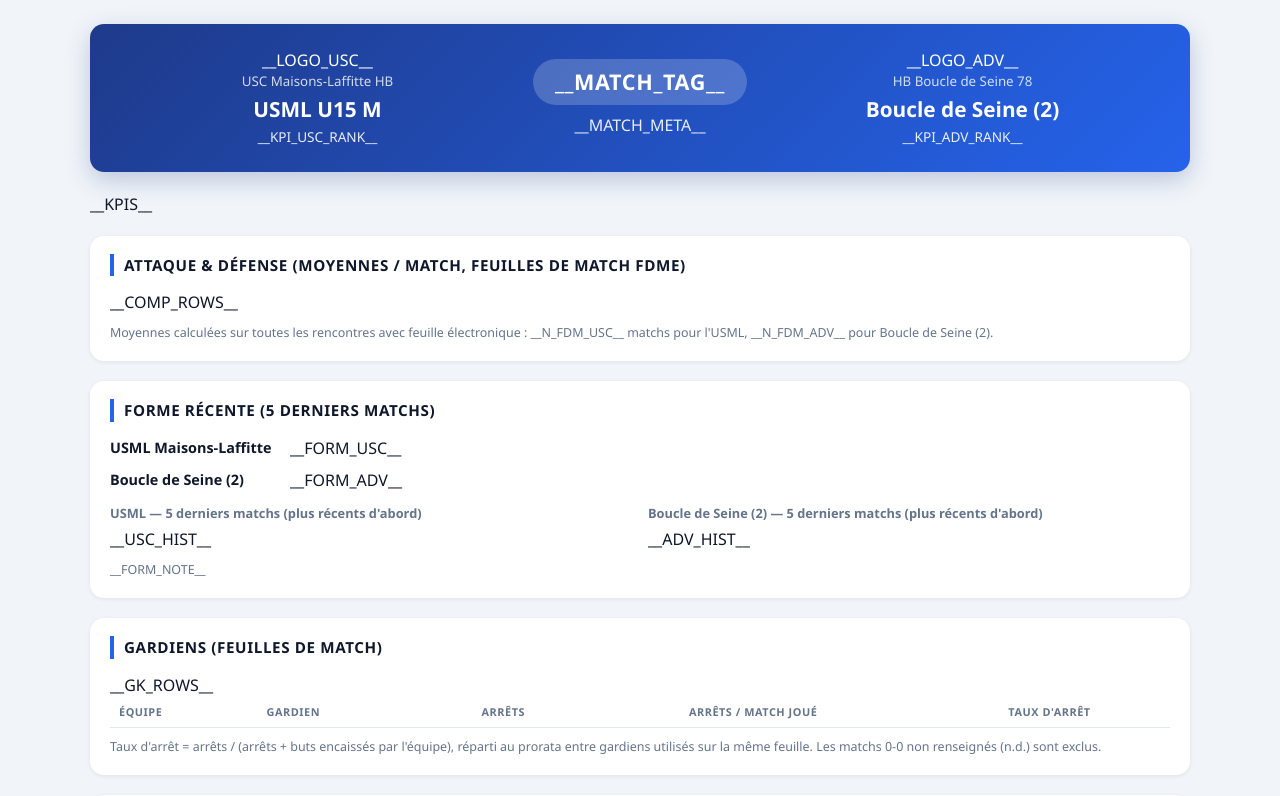
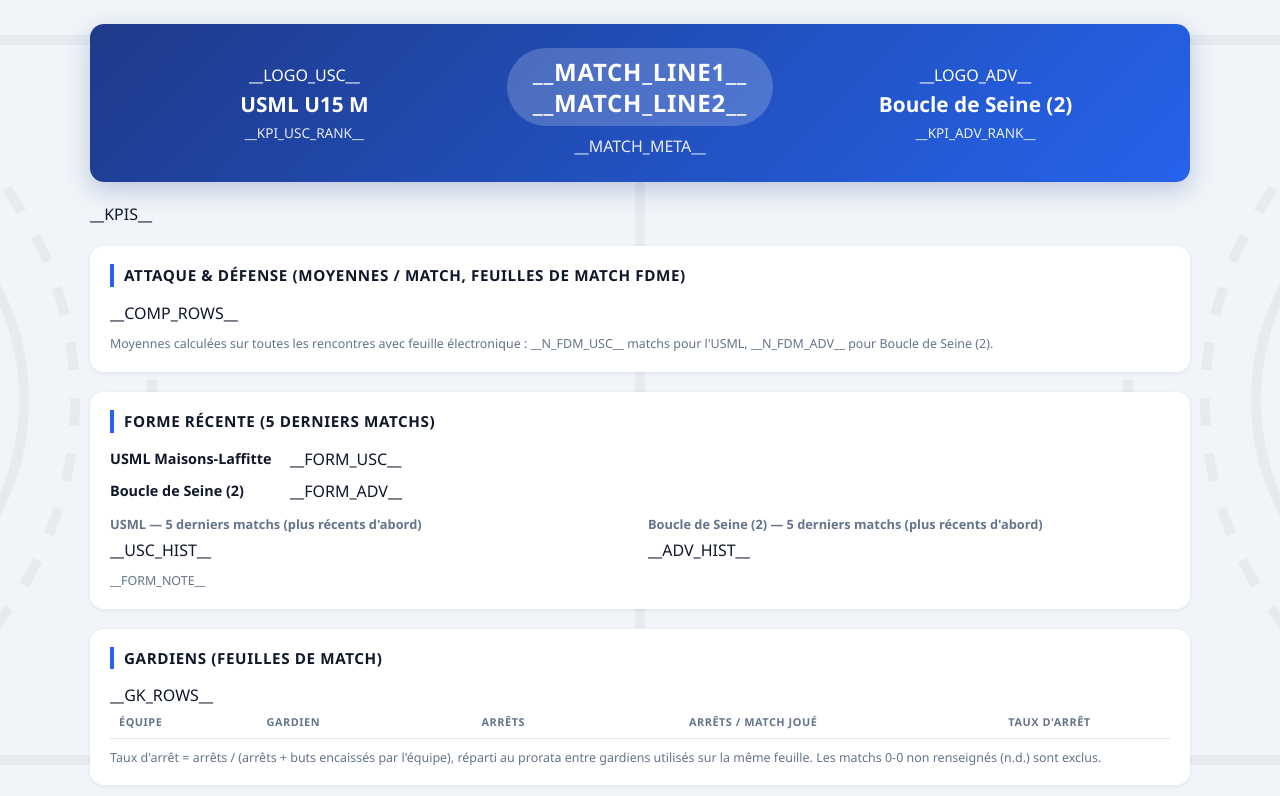
Before and after one commit to AlfRal-dev/U15Masc, a plain HTML site: page tools/template.html in a window 1280 px wide. Shown: the top 796 px of the page. Drawn offline with Linux system fonts and the light colour scheme.

Commit message:
Titre sur deux lignes prenium, suppression des sous-titres de club, filigrane terrain de handball

```diff
--- a/tools/template.html
+++ b/tools/template.html
@@ -14,6 +14,7 @@
 }
 *{margin:0;padding:0;box-sizing:border-box}
 body{font-family:'Segoe UI',system-ui,-apple-system,Roboto,Arial,sans-serif;background:var(--bg);color:var(--ink);line-height:1.5;padding:24px 16px}
+.terrain{position:fixed;inset:0;width:100%;height:100%;z-index:-1;opacity:.06;pointer-events:none}
 .wrap{max-width:1100px;margin:0 auto}
 header.hero{background:linear-gradient(135deg,#1e3a8a,#2563eb);color:#fff;border-radius:var(--radius);padding:24px 28px;display:flex;flex-wrap:wrap;align-items:center;justify-content:space-between;gap:16px;margin-bottom:20px;box-shadow:0 8px 24px rgba(30,58,138,.25)}
 .team{text-align:center;flex:1;min-width:180px}
@@ -23,7 +24,7 @@ header.hero{background:linear-gradient(135deg,#1e3a8a,#2563eb);color:#fff;border
 .team .logo{width:76px;height:76px;object-fit:contain;background:#fff;border-radius:10px;padding:5px;margin-bottom:10px}
 .vs{background:rgba(255,255,255,.15);border-radius:999px;padding:10px 18px;font-weight:700;font-size:1.1rem}
 .match-meta{text-align:center;font-size:1rem;color:rgba(255,255,255,.9);margin-top:2px}
-.match-tag{display:inline-block;background:rgba(255,255,255,.2);border-radius:999px;padding:7px 22px;font-size:1.35rem;text-transform:uppercase;letter-spacing:.03em;font-weight:800;margin-bottom:6px}
+.match-tag{display:inline-block;background:rgba(255,255,255,.2);border-radius:999px;padding:8px 26px;font-size:1.5rem;line-height:1.3;text-transform:uppercase;letter-spacing:.03em;font-weight:800;margin-bottom:6px}
 .kpis{display:grid;grid-template-columns:repeat(auto-fit,minmax(200px,1fr));gap:16px;margin-bottom:20px}
 .kpi{background:var(--card);border-radius:var(--radius);padding:16px 18px;box-shadow:0 1px 4px rgba(15,23,42,.08);text-align:center}
 .kpi .label{font-size:.72rem;color:var(--ink-soft);text-transform:uppercase;letter-spacing:.05em}
@@ -106,22 +107,32 @@ footer a{color:var(--nous)}
 </style>
 </head>
 <body>
+<svg class="terrain" viewBox="0 0 400 200" preserveAspectRatio="xMidYMid slice" xmlns="http://www.w3.org/2000/svg" aria-hidden="true">
+  <rect x="10" y="10" width="380" height="180" fill="none" stroke="#475569" stroke-width="2.5" rx="2"/>
+  <line x1="200" y1="10" x2="200" y2="190" stroke="#475569" stroke-width="2.5"/>
+  <path d="M 10 45 A 60 60 0 0 1 10 155" fill="none" stroke="#475569" stroke-width="2.5"/>
+  <path d="M 10 20 A 90 90 0 0 1 10 180" fill="none" stroke="#475569" stroke-width="2.5" stroke-dasharray="7 7"/>
+  <line x1="78" y1="95" x2="78" y2="105" stroke="#475569" stroke-width="2.5"/>
+  <rect x="10" y="85" width="5" height="30" fill="#475569" stroke="none"/>
+  <path d="M 390 45 A 60 60 0 0 0 390 155" fill="none" stroke="#475569" stroke-width="2.5"/>
+  <path d="M 390 20 A 90 90 0 0 0 390 180" fill="none" stroke="#475569" stroke-width="2.5" stroke-dasharray="7 7"/>
+  <line x1="322" y1="95" x2="322" y2="105" stroke="#475569" stroke-width="2.5"/>
+  <rect x="385" y="85" width="5" height="30" fill="#475569" stroke="none"/>
+</svg>
 <div class="wrap">
 
   <header class="hero">
     <div class="team">
       __LOGO_USC__
-      <small>USC Maisons-Laffitte HB</small>
       <h2>USML U15 M</h2>
       <div class="tinfo">__KPI_USC_RANK__</div>
     </div>
     <div>
-      <div class="match-tag">__MATCH_TAG__</div>
+      <div class="match-tag">__MATCH_LINE1__<br>__MATCH_LINE2__</div>
       <div class="match-meta">__MATCH_META__</div>
     </div>
     <div class="team">
       __LOGO_ADV__
-      <small>HB Boucle de Seine 78</small>
       <h2>Boucle de Seine (2)</h2>
       <div class="tinfo">__KPI_ADV_RANK__</div>
     </div>
```
Also changed, not shown: index.html (+15 -4 lines), 1 other file.
